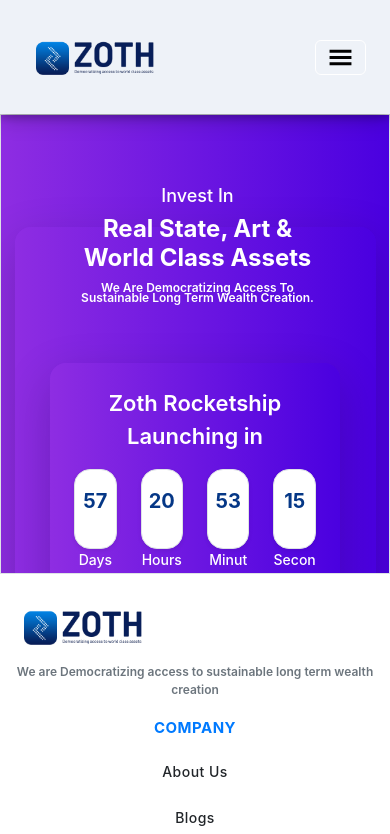
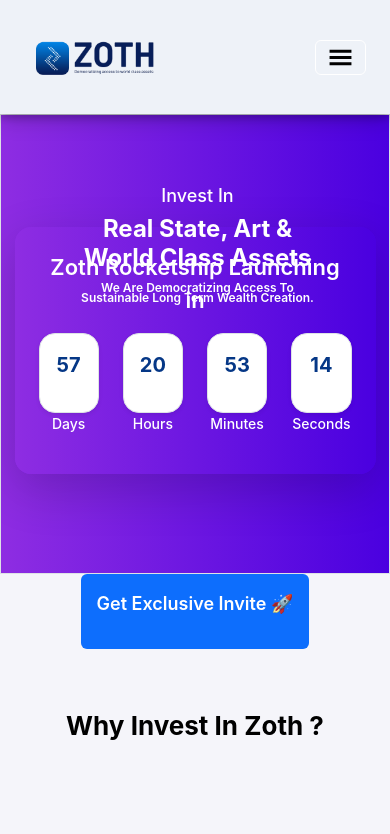
Before and after one commit to 0xZothio/website, a React (Create React App) app: page / in a window 390 px wide. Shown: the top 834 px of the page. Built offline with nearby package versions, Linux system fonts and the light colour scheme.

Commit message:
Update Home.js

```diff
--- a/src/Screens/Home.js
+++ b/src/Screens/Home.js
@@ -212,8 +212,6 @@ const Home = () => {
           </div>
           <div className="row p-3 p-xs-4 p-sm-4 mt-5">
             <div className="col-md-8 col-xs-12 col-sm-12 col-12 col-lg-8 shadow-lg rounded-4 col-xl-5 mx-auto p-4 timer-container mt-5">
-              <div className="row p-3 p-xs-4 p-sm-4">
-                <div className="col-md-8 col-xs-12 col-sm-12 col-12 col-lg-8 shadow-lg rounded-4 col-xl-5 mx-auto p-4 timer-container">
               <p className="timer-heading text-white text-center">
                 Zoth Rocketship Launching in
               </p>
@@ -249,9 +247,7 @@ const Home = () => {
       </div>
 
       <div className="row mt-md-5 mt-xs-2 mx-2">
-            <h2 className="home-heading mt-5 text-center">
-              Why Invest In Zoth ?
-            </h2>
+        <h2 className="home-heading mt-5 text-center">Why Invest In Zoth ?</h2>
         <div className="col-md-7 col-12 col-lg-7 col-xl-7 col-lg-7 d-flex justify-content-left align-items-left">
           <img src={lapi} className="" alt="dashboard" />
         </div>
@@ -314,8 +310,8 @@ const Home = () => {
             </h3>
             <p className="text-white mt-3">
               Diversification of portfolio is a strategy proven to reduce
-                  exposure to market risks, inflations and is an investment
-                  strategy followed by most millionaires
+              exposure to market risks, inflations and is an investment strategy
+              followed by most millionaires
             </p>
             <button
               className="btn btn-light mt-4 btn-hover border-0 w-50 px-3 py-3"
@@ -331,8 +327,7 @@ const Home = () => {
           </div>
         </div>
       </div>
-        </div>
-      </div>
+
       {/* <TestimonialBar /> */}
     </>
   );
```
Lines whose indentation alone changed are shown as unchanged.
